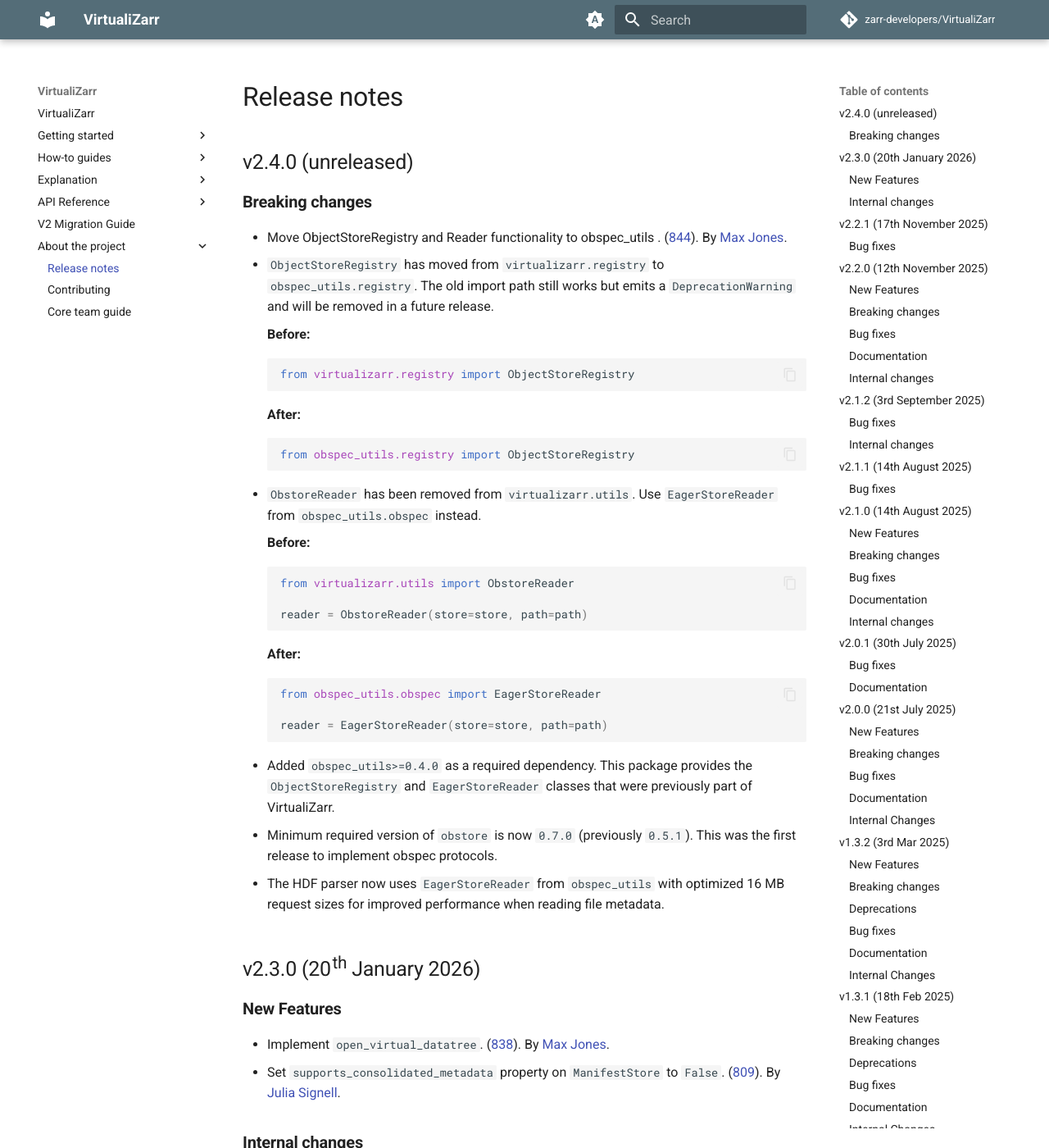
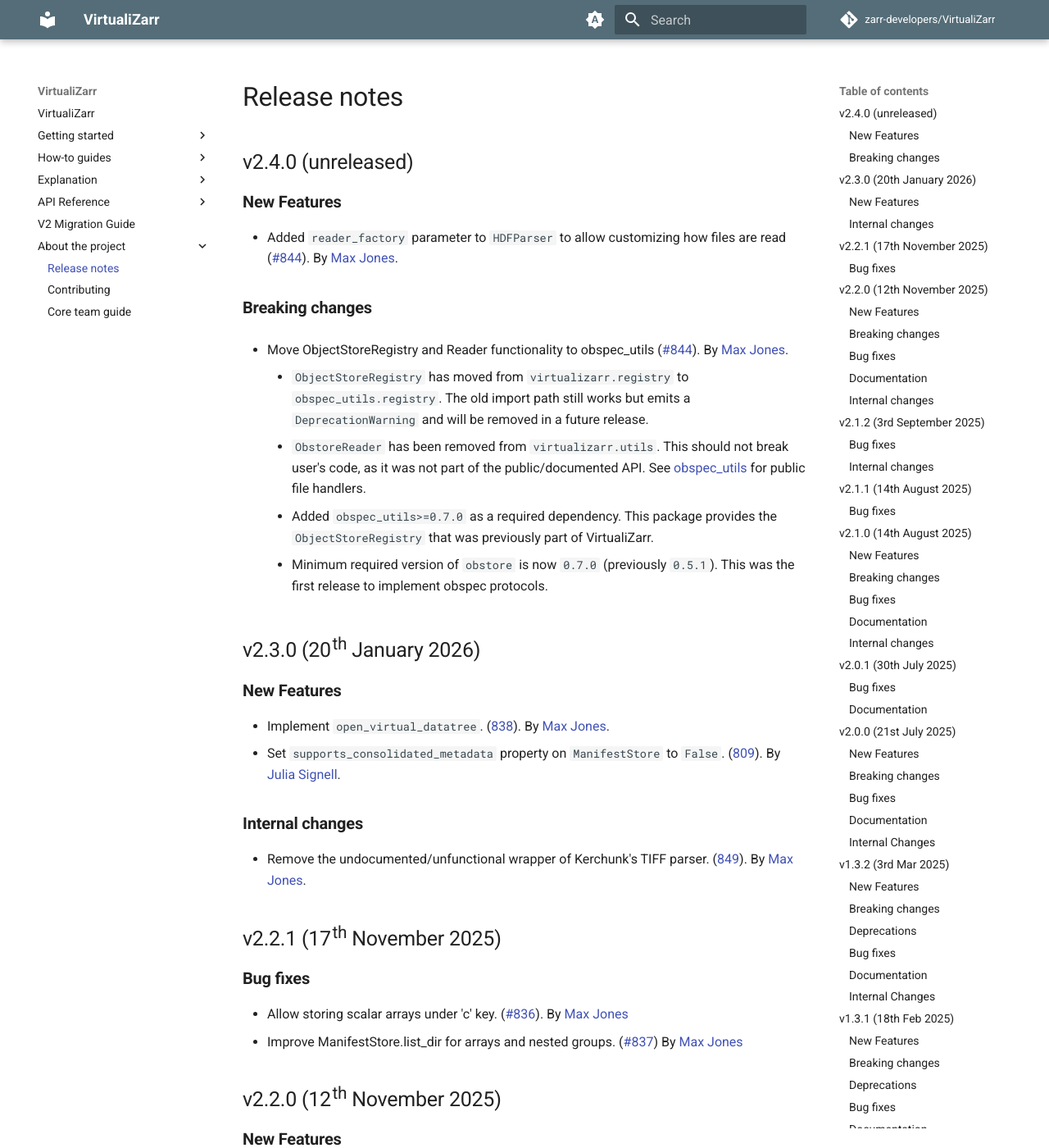
Before and after one commit to zarr-developers/VirtualiZarr, an MkDocs documentation site: the page built from docs/releases.md, in a window 1280 px wide and 1400 px high. Shown: the whole window at 82% size. Built offline with MkDocs 1.6.1 and Material for MkDocs 9.7.7, drawn with Linux system fonts in a browser that asks for light colours; comment, search, counter and statistics services are not loaded; the version menu is left out.

Commit message:
Update docs

````diff
--- a/docs/releases.md
+++ b/docs/releases.md
@@ -2,44 +2,22 @@
 
 ## v2.4.0 (unreleased)
 
+### New Features
+
+- Added `reader_factory` parameter to `HDFParser` to allow customizing how files are read
+  ([#844](https://github.com/zarr-developers/VirtualiZarr/pull/844)).
+  By [Max Jones](https://github.com/maxrjones).
+
 ### Breaking changes
 
-- Move ObjectStoreRegistry and Reader functionality to obspec_utils .
-  ([844](https://github.com/zarr-developers/VirtualiZarr/pull/844)).
+- Move ObjectStoreRegistry and Reader functionality to obspec_utils
+  ([#844](https://github.com/zarr-developers/VirtualiZarr/pull/844)).
   By [Max Jones](https://github.com/maxrjones).
-  - `ObjectStoreRegistry` has moved from `virtualizarr.registry` to `obspec_utils.registry`. The old import path still works but emits a `DeprecationWarning` and will be removed in a future release.
 
-    **Before:**
-    ```python
-    from virtualizarr.registry import ObjectStoreRegistry
-    ```
-
-    **After:**
-    ```python
-    from obspec_utils.registry import ObjectStoreRegistry
-    ```
-
-  - `ObstoreReader` has been removed from `virtualizarr.utils`. Use `EagerStoreReader` from `obspec_utils.obspec` instead.
-
-    **Before:**
-    ```python
-    from virtualizarr.utils import ObstoreReader
-
-    reader = ObstoreReader(store=store, path=path)
-    ```
-
-    **After:**
-    ```python
-    from obspec_utils.obspec import EagerStoreReader
-
-    reader = EagerStoreReader(store=store, path=path)
-    ```
-
-  - Added `obspec_utils>=0.4.0` as a required dependency. This package provides the `ObjectStoreRegistry` and `EagerStoreReader` classes that were previously part of VirtualiZarr.
-
-  - Minimum required version of `obstore` is now `0.7.0` (previously `0.5.1`). This was the first release to implement obspec protocols.
-
-  - The HDF parser now uses `EagerStoreReader` from `obspec_utils` with optimized 16 MB request sizes for improved performance when reading file metadata.
+    - `ObjectStoreRegistry` has moved from `virtualizarr.registry` to `obspec_utils.registry`. The old import path still works but emits a `DeprecationWarning` and will be removed in a future release.
+    - `ObstoreReader` has been removed from `virtualizarr.utils`. This should not break user's code, as it was not part of the public/documented API. See [obspec_utils](https://obspec-utils.readthedocs.io/en/latest/api/obspec/) for public file handlers.
+    - Added `obspec_utils>=0.7.0` as a required dependency. This package provides the `ObjectStoreRegistry` that was previously part of VirtualiZarr.
+    - Minimum required version of `obstore` is now `0.7.0` (previously `0.5.1`). This was the first release to implement obspec protocols.
 
 ## v2.3.0 (20th January 2026)
 
--- a/pyproject.toml
+++ b/pyproject.toml
@@ -29,7 +29,7 @@
     "packaging",
     "zarr>=3.1.0",
     "obstore>=0.7.0",
-    "obspec_utils>=0.6.0",
+    "obspec_utils>=0.7.0",
 ]
 
 # Dependency sets under optional-dependencies are available via PyPI
````
Also changed, not shown: docs/api/parsers/hdf5.md (+1 -0 lines), 2 other files.
